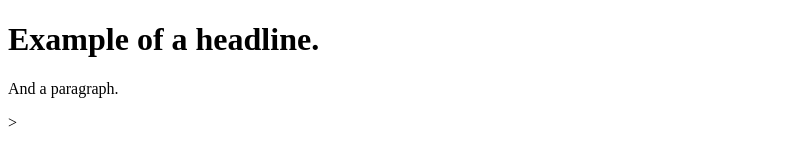
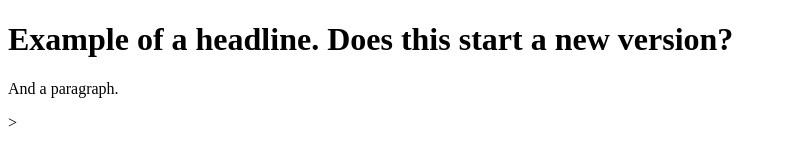
Before and after one commit to jamiebetsybraith/lavalamp, a plain HTML site: page index.html in a window 1280 px wide. Shown: the whole page, without its empty margins (0-787 px from the left). Drawn offline with Linux system fonts and the light colour scheme.

Commit message:
New version
Headline has changed.

```diff
--- a/index.html
+++ b/index.html
@@ -13,7 +13,7 @@
         <link rel="stylesheet" href="">
     </head>
     <body>
-        <h1>Example of a headline.</h1>
+        <h1>Example of a headline. Does this start a new version?</h1>
         <p>And a paragraph.</p>
         <!--[if lt IE 7]>
             <p class="browsehappy">You are using an <strong>outdated</strong> browser. Please <a href="#">upgrade your browser</a> to improve your experience.</p>
```
Also changed, not shown: 1 other file.
